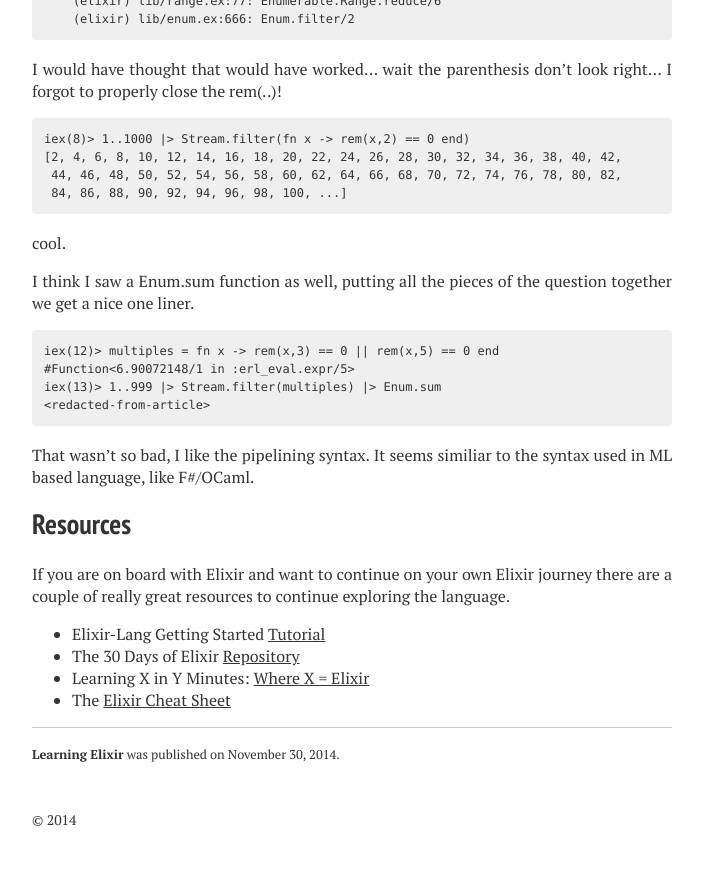
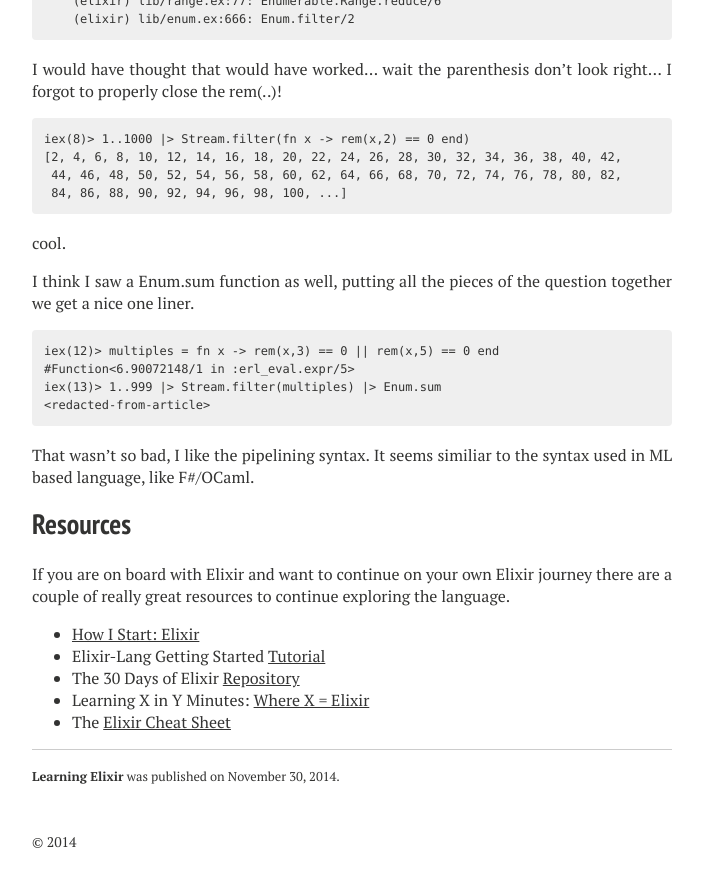
Before and after one commit to bgianfo/bgianfo.github.io, a Jekyll site: the page built from _posts/2014-11-30-learning-elixir.md, in a window 1280 px wide and 900 px high, scrolled down 2627 px. Shown: the top 887 px of the window, without its empty margins (288-991 px from the left). Built offline with Jekyll 4.4.1, drawn with Linux system fonts in a browser that asks for light colours; nearby versions of some CDN libraries.

Commit message:
Add How I Start to resources

```diff
--- a/_posts/2014-11-30-learning-elixir.md
+++ b/_posts/2014-11-30-learning-elixir.md
@@ -179,6 +180,7 @@
 If you are on board with Elixir and want to continue on your own Elixir journey there are a couple of really great resources
 to continue exploring the language.
 
+- [How I Start: Elixir][howistart]
 - Elixir-Lang Getting Started [Tutorial][getting-started]
 - The 30 Days of Elixir [Repository][30-days]
 - Learning X in Y Minutes: [Where X = Elixir][learnx]
```
Also changed, not shown: other parts of _posts/2014-11-30-learning-elixir.md (+1 -0 lines).
